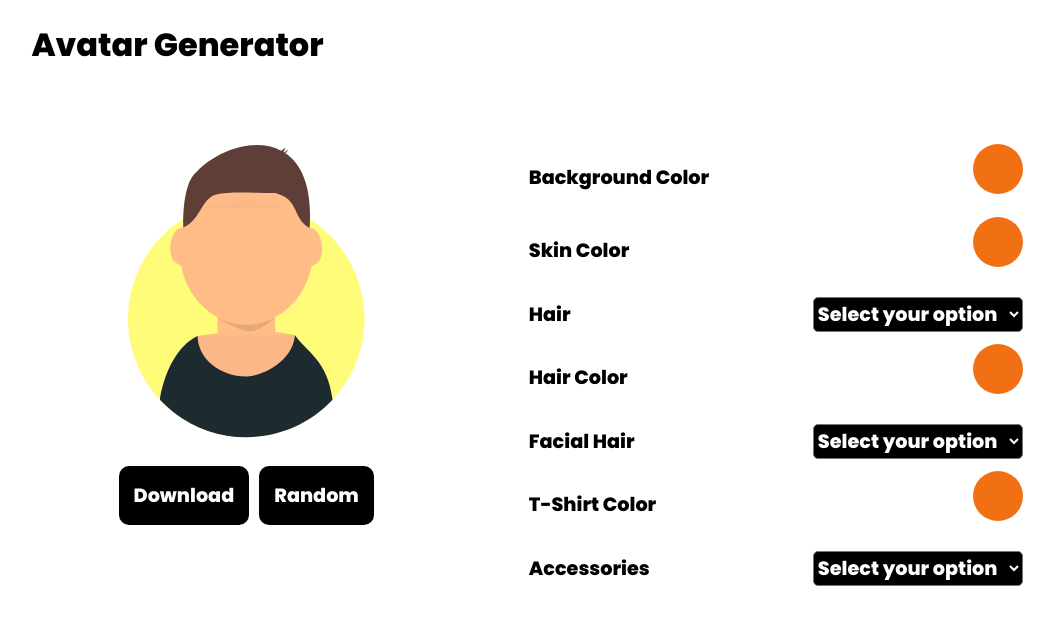
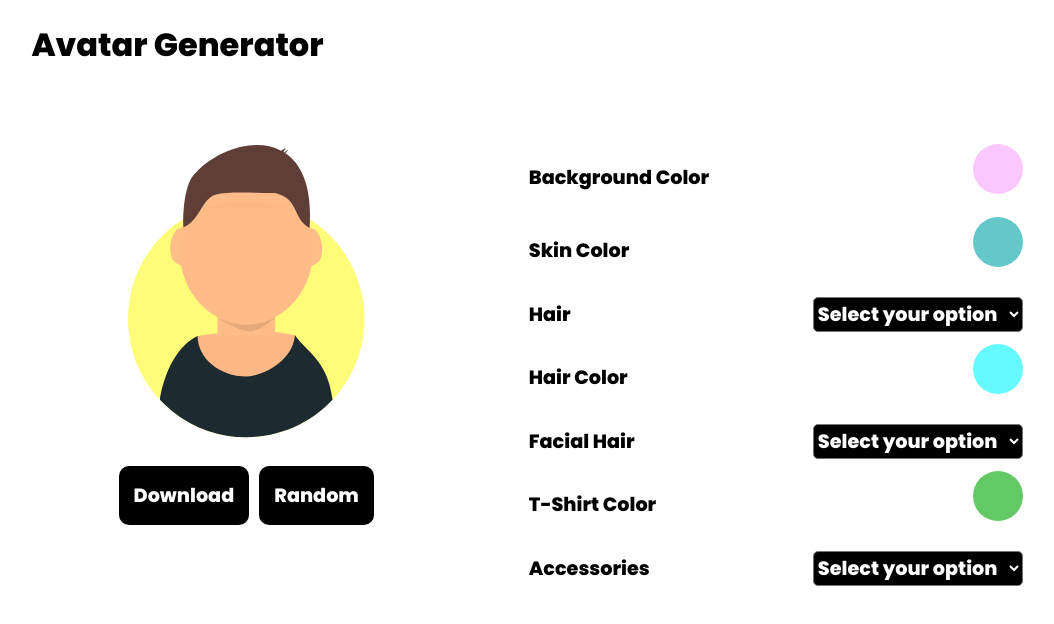
Before and after one commit to ambx/avatar-generator, a Next.js app: page / in a window 1280 px wide. Shown: the top 624 px of the page, without its empty margins (79-1133 px from the left). Built offline with nearby package versions, Linux system fonts and the light colour scheme.

Commit message:
colorscontext added

```diff
--- a/components/Avatar/index.js
+++ b/components/Avatar/index.js
@@ -1,5 +1,6 @@
 import styles from "./styles.module.scss";
 import SVG from '/public/images/SVG'
+import Button from '../RandomButton'
 
 export default function Avatar(){
     return(
@@ -8,15 +9,34 @@ export default function Avatar(){
 
             <br />
             <div className={styles.buttons}>
-            <button className={styles.button} onClick={downloadSVG}>Download</button>
-            <button className={styles.button}>Random</button>
+            <button className={styles.button}>Download</button>
+            <Button />
             </div>
             <br />
 
         </div>
     )
 }
+function randomColors(){
+     const randomColor={
+        bg:randomRGB(),
+        skin: randomRGB(),
+        hair: randomRGB(),
+        tshirt: randomRGB(),
+     }
 
-function downloadSVG(){
-    console.log('hey');
-}
+    //const r=randomColor.bg[0];
+    //const g=randomColor.bg[1];
+    //const b=randomColor.bg[2];
+    //var color = `rgb(${r}, ${g}, ${b})`;
+    //document.getElementById('button').style.background=color;
+    document.body.style.backgroundColor = color;
+
+ }
+
+ function randomRGB(){
+    var r = Math.random() * 256 >> 0;
+    var g = Math.random() * 256 >> 0;
+    var b = Math.random() * 256 >> 0;
+    return [r,g,b]
+ }
--- a/components/Color-Picker/index.js
+++ b/components/Color-Picker/index.js
@@ -4,13 +4,15 @@ import React from 'react'
 import reactCSS from 'reactcss'
 import { SketchPicker } from 'react-color'
 
+
 class SketchExample extends React.Component {
+
   state = {
     displayColorPicker: false,
     color: {
-      r: '241',
-      g: '112',
-      b: '19',
+      r: this.props.r,
+      g: this.props.g,
+      b: this.props.b,
       a: '1',
     },
   };
@@ -28,7 +30,6 @@ class SketchExample extends React.Component {
   };
 
   render() {
-
     const styles = reactCSS({
       'default': {
         color: {
--- a/components/Form/index.js
+++ b/components/Form/index.js
@@ -1,21 +1,25 @@
 import styles from "./styles.module.scss";
-import Button from '../Color-Picker/index'
+import ColorPicker from '../Color-Picker/index'
+import { useContext } from 'react'
+import { ColorContext } from '../../context/ColorContext'
 
 export default function Form(){
+    const [colors, setColors]=useContext(ColorContext);
+
     return(
         <div className={styles.container}>
             <table>
                 <tr>
                     <td>Background Color</td>
-                    <td className={styles.input}><Button /></td>
+                    <td className={styles.input}><ColorPicker r={colors['bg'][0]} g={colors['bg'][1]} b={colors['bg'][2]} /></td>
                 </tr>
                 <tr>
                     <td>Skin Color</td>
-                    <td className={styles.input}><Button /></td>
+                    <td className={styles.input}><ColorPicker r={colors['skin'][0]} g={colors['skin'][1]} b={colors['skin'][2]}/></td>
                 </tr>
-                <tr>
-                    <td>Hair</td>
-                    <td className={styles.input}>
+                <tr >
+                    <td >Hair</td>
+                    <td  className={styles.input}>
                     <select name="hair" id="hair">
                     <optgroup>
                         <option value="" disabled selected>Select your option</option>
@@ -28,7 +32,7 @@ export default function Form(){
                 </tr>
                 <tr>
                     <td>Hair Color</td>
-                    <td className={styles.input}><Button /></td>
+                    <td className={styles.input}><ColorPicker r={colors['hair'][0]} g={colors['hair'][1]} b={colors['hair'][2]}/></td>
                 </tr>
                 <tr>
                     <td>Facial Hair</td>
@@ -45,7 +49,7 @@ export default function Form(){
                 </tr>
                 <tr>
                     <td>T-Shirt Color</td>
-                    <td className={styles.input}><Button /></td>
+                    <td className={styles.input}><ColorPicker r={colors['tshirt'][0]} g={colors['tshirt'][1]} b={colors['tshirt'][2]}/></td>
                 </tr>
                 <tr>
                     <td>Accessories</td>
--- /dev/null
+++ b/components/RandomButton/index.js
@@ -0,0 +1,28 @@
+import {useContext} from 'react';
+import {ColorContext} from '../../context/ColorContext'
+
+export default function RandomButton(){
+
+    const [colors, setColors]=useContext(ColorContext);
+
+    function getRandomColors() {
+        const bg=randomRGB();
+        const skin=randomRGB();
+        const hair=randomRGB();
+        const tshirt=randomRGB();
+        setColors({bg:bg, skin:skin, hair:hair, tshirt:tshirt});
+        console.log(colors);
+    }
+
+    return(
+        <button className="button" onClick={getRandomColors}>Random</button>
+
+    )
+}
+
+function randomRGB(){
+    var r = Math.random() * 256 >> 0;
+    var g = Math.random() * 256 >> 0;
+    var b = Math.random() * 256 >> 0;
+    return [r,g,b]
+ }
--- /dev/null
+++ b/context/ColorContext.js
@@ -0,0 +1,22 @@
+import { useState, useContext, createContext } from 'react';
+
+export const ColorContext = createContext();
+
+export const ColorProvider = props => {
+
+    const [colors, setColors]= useState(
+        //initial values
+        {
+            bg:[250,200,300],
+            skin:[100,200,200],
+            hair:[100,250,300],
+            tshirt:[100,200,100]
+        }
+)
+
+    return(
+        <ColorContext.Provider value={[colors, setColors]}>
+            {props.children}
+        </ColorContext.Provider>
+    );
+}
--- a/pages/_app.js
+++ b/pages/_app.js
@@ -1,9 +1,11 @@
 import '../styles/globals.scss'
+import { ColorProvider } from '../context/ColorContext'
 
 export default function MyApp({ Component, pageProps }) {
   return (
-
+      <ColorProvider>
       <Component {...pageProps} />
+      </ColorProvider>
 
   )
 }
```
